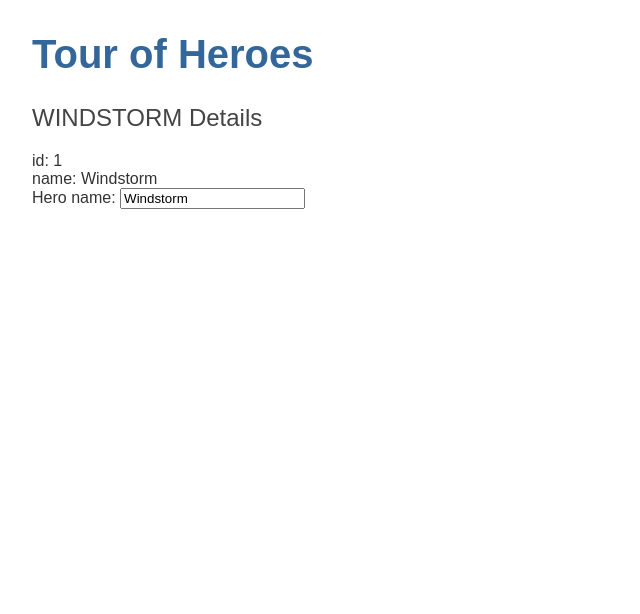
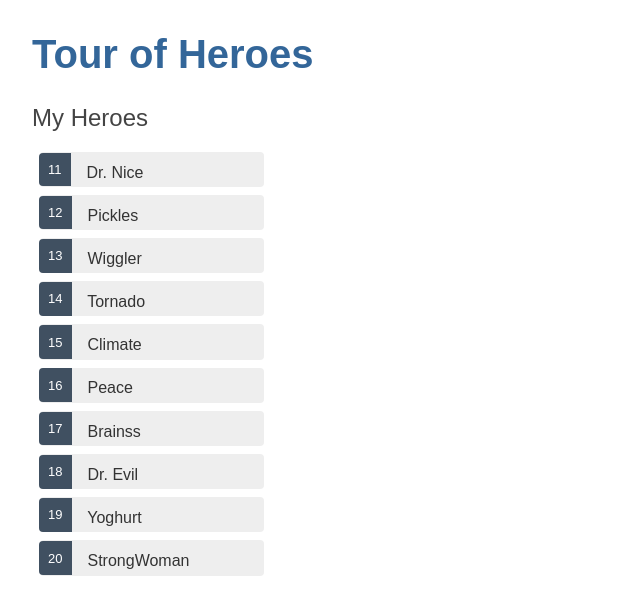
Before and after one commit to alightinmyhair/TourOfHeroes, an Angular app: page / in a window 1280 px wide. Shown: the top 614 px of the page, without its empty margins (0-640 px from the left). Built offline with nearby package versions, Linux system fonts and the light colour scheme.

Commit message:
Created an array of hero objects and added styling to hero list

```diff
--- a/src/app/components/heroes/heroes.component.css
+++ b/src/app/components/heroes/heroes.component.css
@@ -0,0 +1,56 @@
+.heroes {
+    margin: 0 0 2em 0;
+    list-style-type: none;
+    padding: 0;
+    width: 15em;
+}
+
+.heroes li {
+    cursor: pointer;
+    position: relative;
+    left: 0;
+    background-color: #EEE;
+    margin: .5em;
+    padding: .3em 0;
+    height: 1.6em;
+    border-radius: 4px;
+}
+
+.heroes li:hover {
+    color: #2c3a41;
+    background-color: #e6e6e6;
+    left: .1em;
+}
+
+.heroes li.selected {
+    background-color: black;
+    color: white;
+}
+
+.heroes li.selected:hover {
+    background-color: #505050;
+    color: white;
+  }
+  .heroes li.selected:active {
+    background-color: black;
+    color: white;
+  }
+
+  .heroes .badge {
+    display: inline-block;
+    font-size: small;
+    color: white;
+    padding: 0.8em 0.7em 0 0.7em;
+    background-color:#405061;
+    line-height: 1em;
+    position: relative;
+    left: -1px;
+    top: -4px;
+    height: 1.8em;
+    margin-right: .8em;
+    border-radius: 4px 0 0 4px;
+  }
+
+  input {
+    padding: .5rem;
+  }
--- a/src/app/components/heroes/heroes.component.html
+++ b/src/app/components/heroes/heroes.component.html
@@ -1,8 +1,15 @@
-<h2>{{hero.name | uppercase}} Details</h2>
+<!-- <h2>{{hero.name | uppercase}} Details</h2>
 <div><span>id: </span>{{hero.id}}</div>
 <div><span>name: </span>{{hero.name}}</div>
 
 <div>
     <label for="name">Hero name: </label>
     <input id="name" [(ngModel)]="hero.name" placeholder="name">
-</div>
+</div> -->
+
+<h2>My Heroes</h2>
+<ul class="heroes">
+    <li *ngFor="let hero of heroes">
+        <span class="badge">{{hero.id}}</span> {{hero.name}}
+    </li>
+</ul>
--- a/src/app/components/heroes/heroes.component.ts
+++ b/src/app/components/heroes/heroes.component.ts
@@ -1,5 +1,6 @@
 import { Component, OnInit } from '@angular/core';
 import { Hero } from 'src/app/hero';
+import { HEROES } from 'src/app/mock-heroes';
 
 @Component({
   selector: 'app-heroes',
@@ -8,10 +9,7 @@
 })
 export class HeroesComponent implements OnInit {
 
-  hero: Hero = {
-    id: 1,
-    name: 'Windstorm'
-  };
+  heroes = HEROES;
 
   constructor() { }
 
--- /dev/null
+++ b/src/app/mock-heroes.ts
@@ -0,0 +1,14 @@
+import { Hero } from "./hero";
+
+export const HEROES: Hero[] = [
+    {id: 11, name: 'Dr. Nice' },
+    {id: 12, name: 'Pickles' },
+    {id: 13, name: 'Wiggler' },
+    {id: 14, name: 'Tornado' },
+    {id: 15, name: 'Climate' },
+    {id: 16, name: 'Peace' },
+    {id: 17, name: 'Brainss' },
+    {id: 18, name: 'Dr. Evil' },
+    {id: 19, name: 'Yoghurt' },
+    {id: 20, name: 'StrongWoman'}
+]
```
